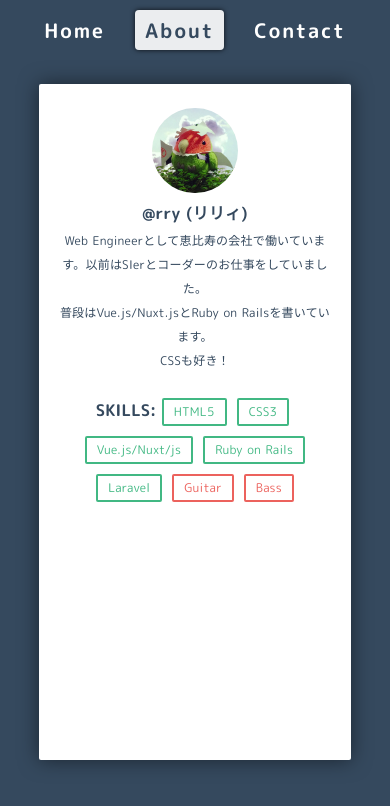
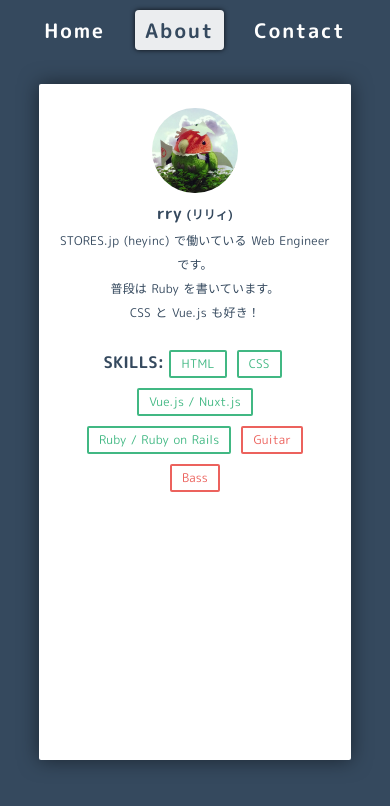
Before and after one commit to ryamakuchi/ryamakuchi.me, a Nuxt app: page /about in a window 390 px wide. Shown: the top 806 px of the page. Built offline with nearby package versions, Linux system fonts and the light colour scheme.

Commit message:
古くなった文言を修正

```diff
--- a/src/pages/about.vue
+++ b/src/pages/about.vue
@@ -3,10 +3,11 @@
     <div class="contents">
       <div class="avator">
         <img src="~/assets/images/thumbnail.jpg"/>
-        <h2>@rry (リリィ)</h2>
+        <h1>rry<span> (リリィ)</span></h1>
+
         <p>
-          Web Engineerとして恵比寿の会社で働いています。以前はSIerとコーダーのお仕事をしていました。<br>
-          普段はVue.js/Nuxt.jsとRuby on Railsを書いています。<br>CSSも好き！
+          STORES.jp (heyinc) で働いている Web Engineer です。<br>
+          普段は Ruby を書いています。<br>CSS と Vue.js も好き！
         </p>
       </div>
       <div class="skills">
@@ -24,24 +25,20 @@
       tags() {
         return [
           {
-            name: 'HTML5',
+            name: 'HTML',
             isHobby: false
 
           },
           {
-            name: 'CSS3',
+            name: 'CSS',
             isHobby: false
           },
           {
-            name: 'Vue.js/Nuxt/js',
+            name: 'Vue.js / Nuxt.js',
             isHobby: false
           },
           {
-            name: 'Ruby on Rails',
-            isHobby: false
-          },
-          {
-            name: 'Laravel',
+            name: 'Ruby / Ruby on Rails',
             isHobby: false
           },
           {
@@ -118,8 +115,12 @@
     .avator {
       width: 100%;
 
-      h2 {
+      h1 {
         font-size: 1.6rem;
+
+        span {
+          font-size: 1.2rem;
+        }
       }
 
       p {
--- a/src/pages/contact.vue
+++ b/src/pages/contact.vue
@@ -2,7 +2,7 @@
   <div class="contact">
     <form name="contact" netlify-honeypot="bot-field" action="thank-you" data-netlify="true" method="post" class="form">
       <input type="hidden" name="form-name" value="contact" />
-      <p>Web制作の依頼や質問などはこちらのフォームからどうぞ。</p>
+      <p>Web 制作の依頼や質問などはこちらのフォームからどうぞ。</p>
       <br>
       <div class="form-item">
         <label>お名前:</label>
--- a/src/pages/index.vue
+++ b/src/pages/index.vue
@@ -7,34 +7,33 @@
       allow="accelerometer; autoplay; encrypted-media; gyroscope; picture-in-picture"
       allowfullscreen>
     </iframe>
+
     <img class="bg-image" src="~/assets/images/bg-image.jpg" alt="背景画像"/>
+
     <div class="contents">
       <h1 class="hero">rry's web site.</h1>
+
       <div class="social">
         <div class="social-icon">
           <a href="https://twitter.com/ryamakuchi" target="_blank">
-            @ryamakuchi
             <img src="~/assets/images/icon-twitter.svg"/>
           </a>
         </div>
 
         <div class="social-icon">
           <a href="https://www.facebook.com/ryamakuchi" target="_blank">
-            @山口里央
             <img src="~/assets/images/icon-facebook.svg"/>
           </a>
         </div>
 
         <div class="social-icon">
           <a href="https://www.instagram.com/junk_code/" target="_blank">
-            @junk_code
             <img src="~/assets/images/icon-instagram.svg"/>
           </a>
         </div>
 
         <div class="social-icon">
           <a href="https://github.com/ryamakuchi" target="_blank">
-            @rry
             <img src="~/assets/images/icon-github.svg"/>
           </a>
         </div>
@@ -91,15 +90,9 @@
     &-icon {
       display: block;
       margin: 0 0 0 auto;
-      width: 30%;
       padding: 1rem;
       transition: 0.5s;
       border-radius: 4px;
-
-      &:hover {
-        background-color: rgba(255, 255, 255, 0.2);
-        transition: 0.5s;
-      }
 
       a {
         color: #fff;
@@ -108,8 +101,8 @@
 
       img {
         display: inline-block;
-        width: 20%;
-        height: 20%;
+        width: 5%;
+        height: 5%;
       }
     }
   }
@@ -141,8 +134,6 @@
       left: auto;
 
       &-icon {
-        width: 80%;
-
         a {
           color: #fff;
           font-size: 2rem;
```
